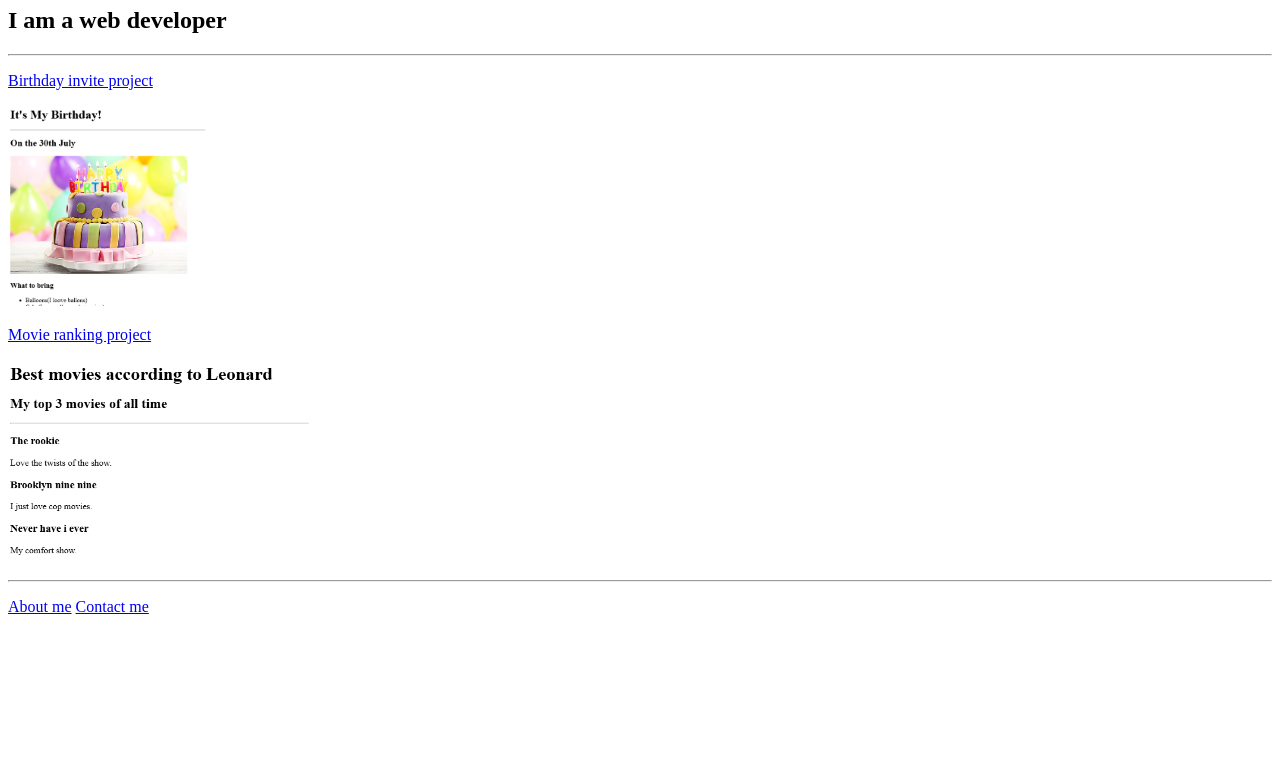
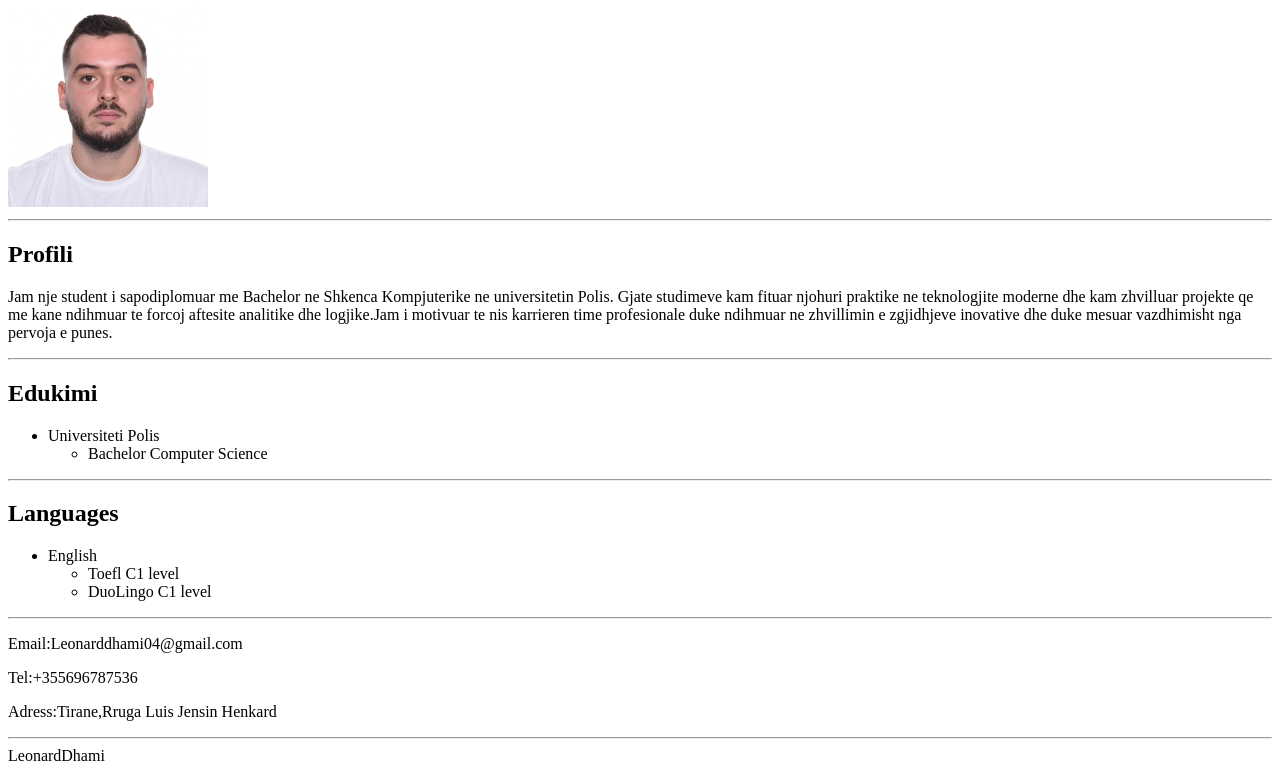
Before and after one commit to LeonardDhami/HTML-Portfolio, a plain HTML site: page index.html in a window 1280 px wide. Shown: the part 73-846 px from the top of the page. Before the commit the page ends 800 px from the top, so only its background shows below. Drawn offline with Linux system fonts and the light colour scheme.

Commit message:
Add files via upload

```diff
--- a/index.html
+++ b/index.html
@@ -1,24 +1,48 @@
 <!DOCTYPE html>
 <html>
     <head>
-        <meta charset="UTF-8">
-        <title>My Portofolio</title>
+        <meta charset="UTF-8"/>
+        <title>My Resume</title>
     </head>
     <body>
-        <h1>Leonard Dhami's portfolio</h1>
-        <h2>I am a web developer</h2>
-        <hr/>
-
-        <p><a href="./public/birthday-invite.html">Birthday invite project</a></p>
-        <p><img src="./assets/images/BirthdayInvite.png" height="200"/></p>
-        <p><a href="./public/movie-ranking.html">Movie ranking project</a></p>
-        <p><img src="./assets/images/MovieRanking.png" height="200"/></p>
-        <hr/>
-        <p><a href="./public/about.html">About me</a> <a href="./public/contact.html">Contact me</a></p>
-
-
-
-
+        <h1>Leonard Dhami</h1>
+        <img src="./DSC_7529.JPG" height="200"/>
+        <hr>
+        <h2>Profili</h2>
+        <p>
+            Jam nje student i sapodiplomuar me Bachelor ne Shkenca Kompjuterike ne universitetin Polis.
+            Gjate studimeve kam fituar njohuri praktike ne teknologjite moderne dhe kam zhvilluar projekte
+            qe me kane ndihmuar te forcoj aftesite analitike dhe logjike.Jam i motivuar te nis karrieren
+            time profesionale duke ndihmuar ne zhvillimin e zgjidhjeve inovative dhe duke mesuar vazdhimisht
+            nga pervoja e punes.
+        </p>
+        <hr>
+        <h2>Edukimi</h2>
+        <ul>
+            <li>Universiteti Polis
+                <ul>
+                    <li>Bachelor Computer Science</li>
+                </ul>
+            </li>
+        </ul>
+        <hr>
+        <h2>Languages</h2>
+        <ul>
+            <li>English
+                <ul>
+                    <li>Toefl C1 level</li>
+                    <li>DuoLingo C1 level</li>
+                </ul>
+            </li>
+        </ul>
+        <hr>
+        <p>Email:Leonarddhami04@gmail.com</p>
+        <p>Tel:+355696787536</p>
+        <p>Adress:Tirane,Rruga Luis Jensin Henkard</p>
+        <hr>
+        <footer>
+            LeonardDhami
+        </footer>
 
     </body>
 </html>
```
Also changed, not shown: DSC_7529.JPG (added).
